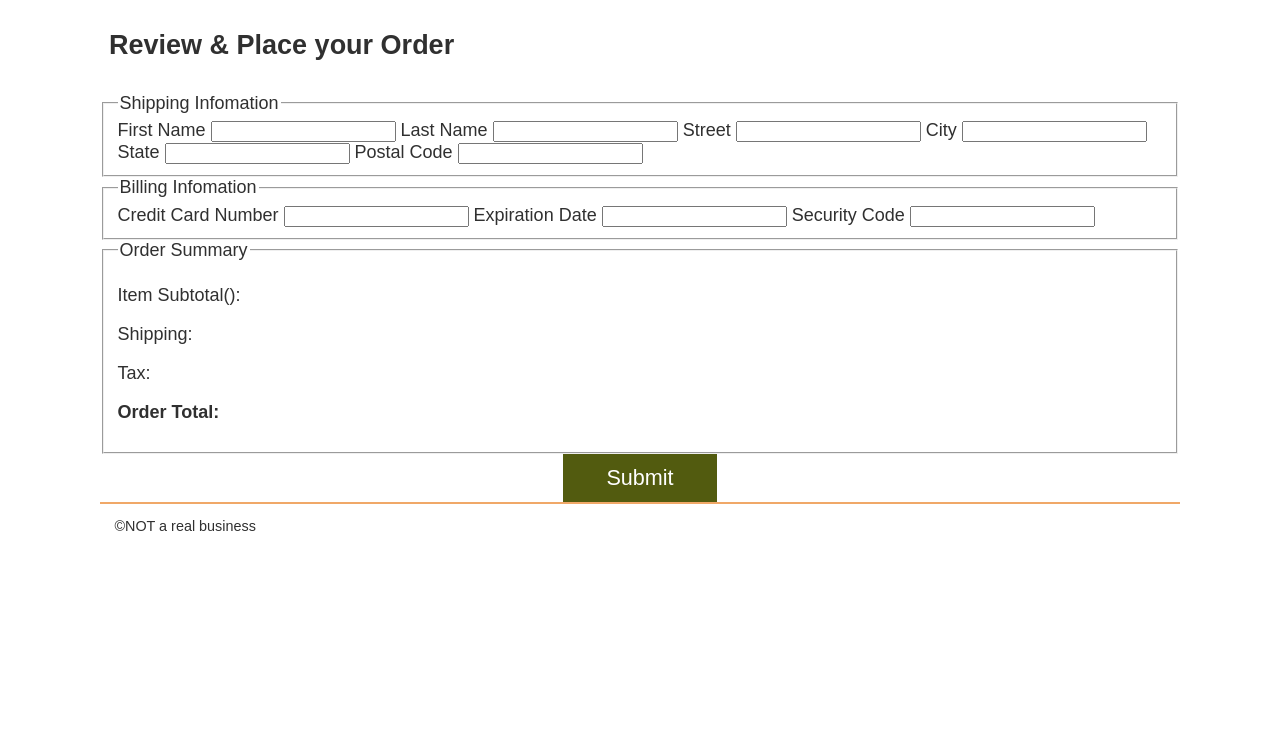
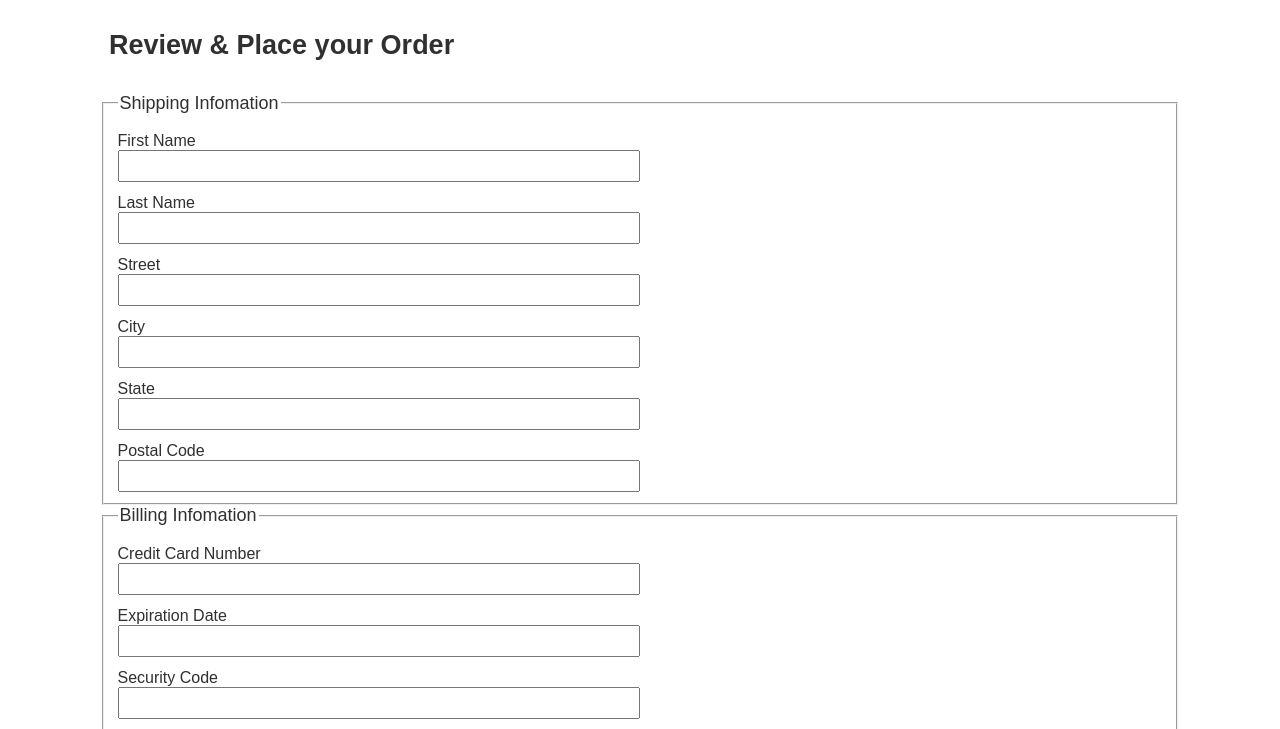
Before and after one commit to Shandaaurich/sleepoutside, a website built with Vite: page src/checkout/index.html in a window 1280 px wide. Shown: the part 63-792 px from the top of the page. Built offline with nearby package versions, Linux system fonts and the light colour scheme.

Commit message:
mostly fixed duplicate items + made form prettier

```diff
--- a/src/checkout/index.html
+++ b/src/checkout/index.html
@@ -20,26 +20,26 @@
         <form id="form" class="checkout-form">
           <fieldset name="userData">
             <legend>Shipping Infomation</legend>
-            <label for="fname">First Name</label>
+            <label for="fname" class="top">First Name</label>
             <input type="text" name="fname" required />
-            <label for="lname">Last Name</label>
+            <label for="lname" class="top">Last Name</label>
             <input type="text" name="lname" required />
-            <label for="street">Street</label>
+            <label for="street" class="top">Street</label>
             <input type="text" name="street" />
-            <label for="city">City</label>
+            <label for="city" class="top">City</label>
             <input type="text" name="city" />
-            <label for="state">State</label>
+            <label for="state" class="top">State</label>
             <input type="text" name="state" />
-            <label for="zip">Postal Code</label>
+            <label for="zip" class="top">Postal Code</label>
             <input type="number" name="zip" />
           </fieldset>
           <fieldset name="paymentData">
             <legend>Billing Infomation</legend>
-            <label for="cardNumber">Credit Card Number</label>
+            <label for="cardNumber" class="top">Credit Card Number</label>
             <input type="number" name="cardNumber" />
-            <label for="expiration">Expiration Date</label>
+            <label for="expiration" class="top">Expiration Date</label>
             <input type="text" name="expiration" />
-            <label for="code">Security Code</label>
+            <label for="code" class="top">Security Code</label>
             <input type="number" name="code" />
           </fieldset>
           <fieldset>
--- a/src/css/style.css
+++ b/src/css/style.css
@@ -188,6 +188,9 @@ button {
 /* Start cart list card styles */
 .cart-card {
   display: grid;
+  width: 100%;
+  gap: 2rem;
+  padding-bottom: 2rem;
   grid-template-columns: 25% auto 15%;
   font-size: var(--small-font);
   /* max-height: 120px; */
@@ -220,6 +223,18 @@ button {
   grid-row: 2;
   grid-column: 3;
 }
+form label.top{
+  display: block;
+  font-size: 1rem;
+  padding-top: .75rem;
+
+}
+form input {
+  display: block;
+  height: 2rem;
+  width: 50%;
+
+}
 
 @media screen and (min-width: 500px) {
   body {
@@ -233,6 +248,13 @@ button {
     font-size: inherit;
     grid-template-columns: 150px auto 15%;
   }
+  .cart-total {
+    text-align: right;
+  }
+  .checkout-button {
+    margin-bottom: 2rem;
+  }
+
 }
 
 footer {
--- a/src/js/CheckoutProcess.mjs
+++ b/src/js/CheckoutProcess.mjs
@@ -69,7 +69,7 @@ function packageOrder(items) {
             id: item.Id,
             price: item.FinalPrice,
             name: item.Name,
-            quantity: 1
+            quantity: item.quantity
         };
     });
     //TODO fix quantity
```
Also changed, not shown: src/js/ProductDetails.mjs (+28 -4 lines), src/js/ShoppingCart.mjs (+6 -3 lines).
